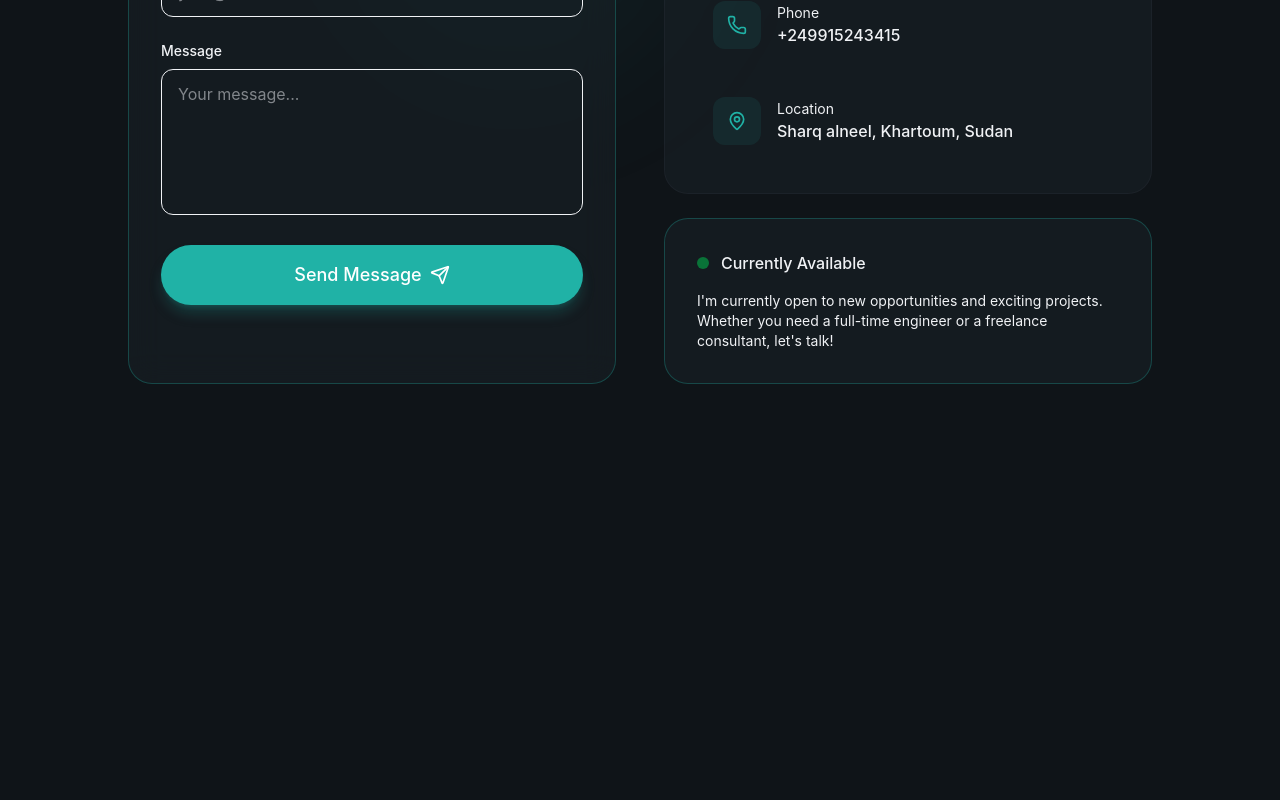
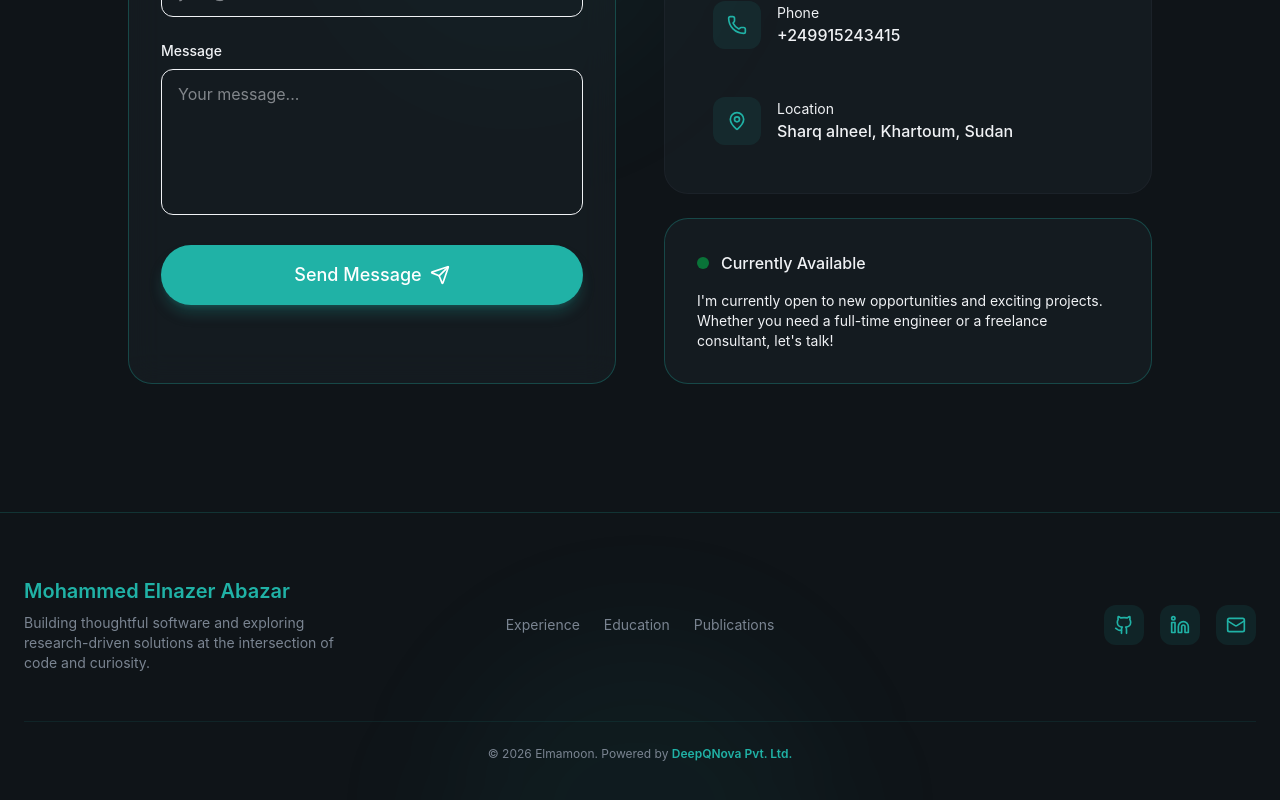
Before and after one commit to Rakesh2062/MEA, a React (Vite) app: page / in a window 1280 px wide. Shown: the part 7221-8021 px from the top of the page. Before the commit the page ends 7733 px from the top, so only its background shows below. Built offline with nearby package versions, Linux system fonts and the light colour scheme.

Commit message:
final footer and everything

```diff
--- a/src/App.jsx
+++ b/src/App.jsx
@@ -7,6 +7,7 @@ import Experience from '@/sections/Experience'
 import Contact from '@/sections/Contact'
 import Education from '@/sections/Education'
 import Publications from '@/sections/Publications'
+import Footer from '@/layout/Footer'
 
 function App() {
 
@@ -22,6 +23,7 @@ function App() {
           <Experience />
           <Publications />
           <Contact />
+          <Footer />
         </main>
       </div>
     </>
--- /dev/null
+++ b/src/layout/Footer.jsx
@@ -0,0 +1,77 @@
+import React from "react"
+import { Github, Linkedin, Mail } from "lucide-react"
+
+const Footer = () => {
+  return (
+    <footer className="relative overflow-hidden border-t border-[#20b2a6]/20">
+      {/* Background Glow */}
+      <div className="absolute bottom-0 left-1/2 w-96 h-96 bg-[#20b2a6]/5 rounded-full blur-3xl -translate-x-1/2 translate-y-1/2" />
+
+      <div className="container mx-auto px-6 py-16 relative z-10">
+        <div className="grid gap-10 md:grid-cols-3 items-center">
+
+          {/* Left: Branding */}
+          <div>
+            <h3 className="text-xl font-semibold text-[#20b2a6]">
+              Mohammed Elnazer Abazar
+            </h3>
+            <p className="text-sm text-[#7a8491] mt-2 max-w-xs">
+              Building thoughtful software and exploring research-driven
+              solutions at the intersection of code and curiosity.
+            </p>
+          </div>
+
+          {/* Center: Navigation */}
+          <div className="flex md:justify-center gap-6 text-sm">
+            <a href="#experience" className="text-[#7a8491] hover:text-[#20b2a6] transition">
+              Experience
+            </a>
+            <a href="#education" className="text-[#7a8491] hover:text-[#20b2a6] transition">
+              Education
+            </a>
+            <a href="#publications" className="text-[#7a8491] hover:text-[#20b2a6] transition">
+              Publications
+            </a>
+          </div>
+
+          {/* Right: Socials */}
+          <div className="flex md:justify-end gap-4">
+            <a
+              href="https://github.com/"
+              target="_blank"
+              className="w-10 h-10 rounded-xl bg-[#20b2a6]/10 flex items-center justify-center hover:bg-[#20b2a6]/20 transition"
+            >
+              <Github className="w-5 h-5 text-[#20b2a6]" />
+            </a>
+
+            <a
+              href="https://www.linkedin.com/in/mohammed-elnazer-abazar-elmamoon-ball-elsheep-0a4397194?utm_source=share&utm_campaign=share_via&utm_content=profile&utm_medium=android_app"
+              target="_blank"
+              className="w-10 h-10 rounded-xl bg-[#20b2a6]/10 flex items-center justify-center hover:bg-[#20b2a6]/20 transition"
+            >
+              <Linkedin className="w-5 h-5 text-[#20b2a6]" />
+            </a>
+
+            <a
+              href="mailto: malnazeer177@gmail.com"
+              className="w-10 h-10 rounded-xl bg-[#20b2a6]/10 flex items-center justify-center hover:bg-[#20b2a6]/20 transition"
+            >
+              <Mail className="w-5 h-5 text-[#20b2a6]" />
+            </a>
+          </div>
+        </div>
+
+       {/* Bottom Line */}
+<div className="mt-12 pt-6 border-t border-[#20b2a6]/10 text-center text-xs text-[#7a8491]">
+  © {new Date().getFullYear()} Elmamoon. Powered by{" "}
+  <span className="font-semibold text-[#20b2a6]">
+   <a href='https://mukeshpandey.com.np'>DeepQNova Pvt. Ltd.</a>
+  </span>
+</div>
+
+      </div>
+    </footer>
+  )
+}
+
+export default Footer
```
